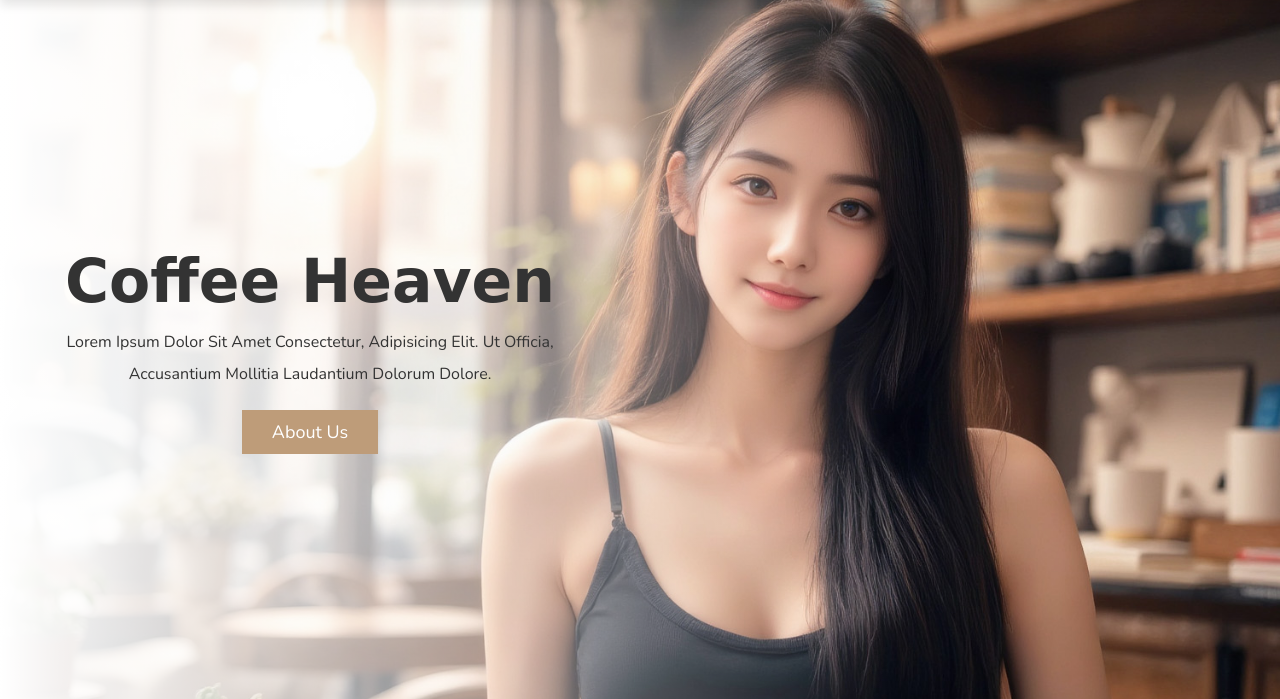
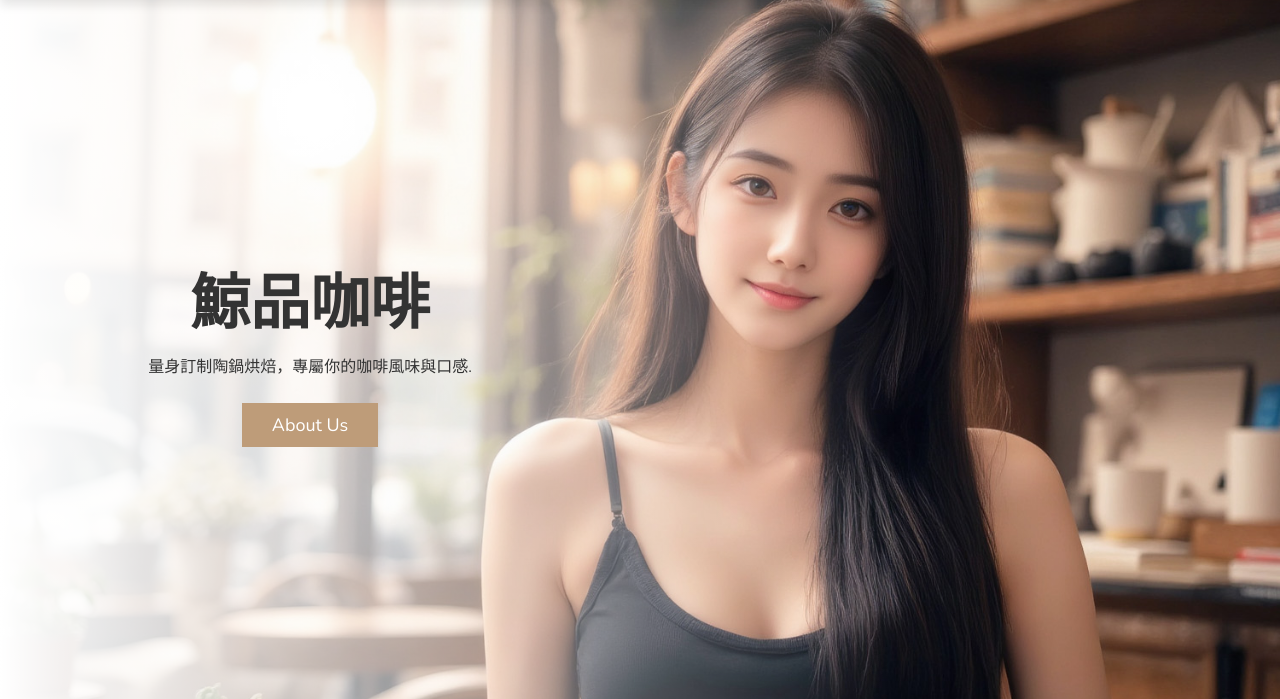
Before and after one commit to lantrance/WhaleCoffee, a Flask app: template website/templates/index.html in a window 1280 px wide. Shown: the part 154-853 px from the top of the page. Run offline with Flask 3, Linux system fonts and the light colour scheme; the template is opened without the code that fills it, so the values that code supplies are empty; some libraries are stand-ins or nearby versions; some web fonts are replaced.

Commit message:
Update index.html

```diff
--- a/website/templates/index.html
+++ b/website/templates/index.html
@@ -47,8 +47,8 @@
    <section class="home" id="home">
 
       <div class="content">
-         <h3>coffee heaven</h3>
-         <p>Lorem ipsum dolor sit amet consectetur, adipisicing elit. Ut officia, accusantium mollitia laudantium dolorum dolore.</p>
+         <h3>鯨品咖啡</h3>
+         <p>量身訂制陶鍋烘焙，專屬你的咖啡風味與口感.</p>
          <a href="#about" class="btn">about us</a>
       </div>
 
```
